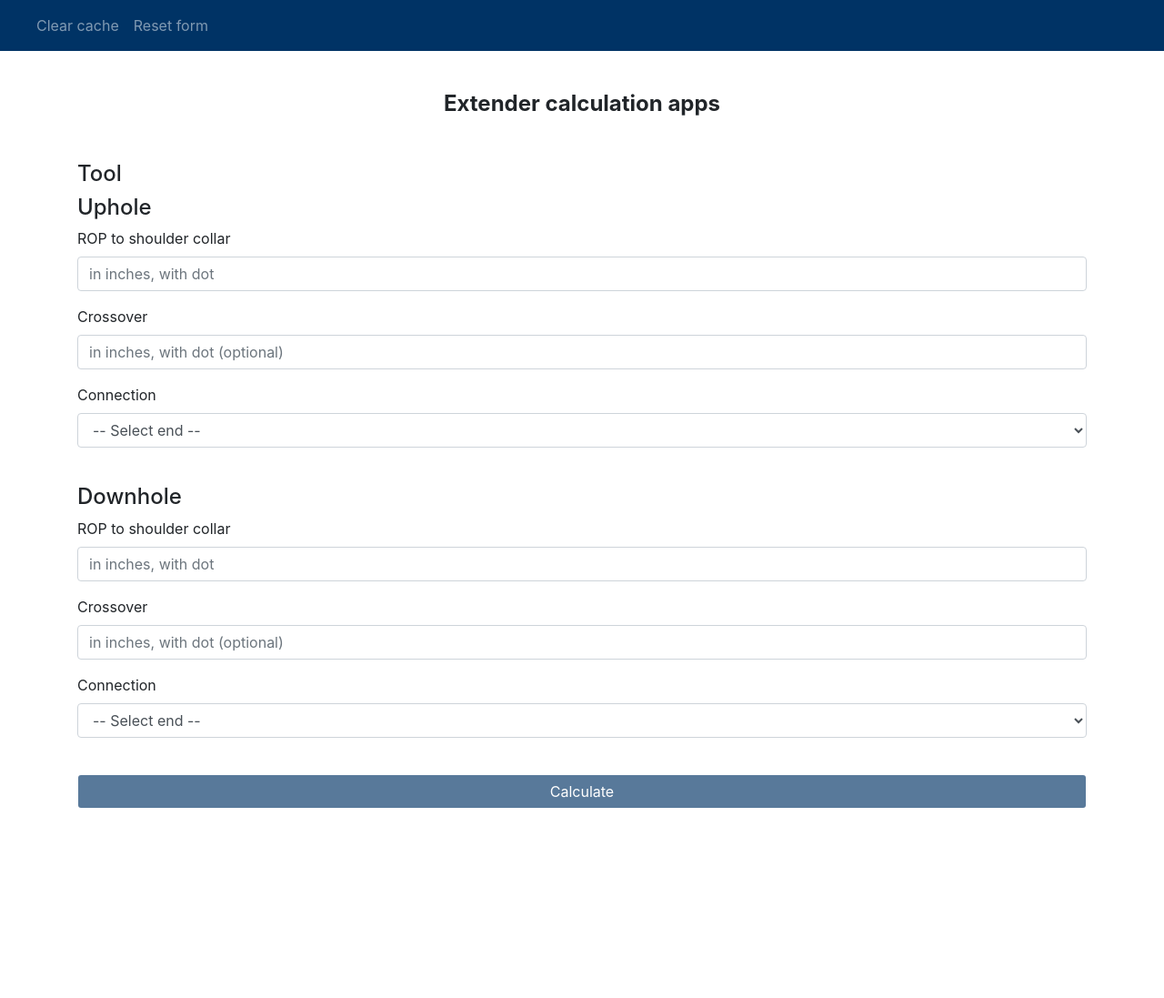
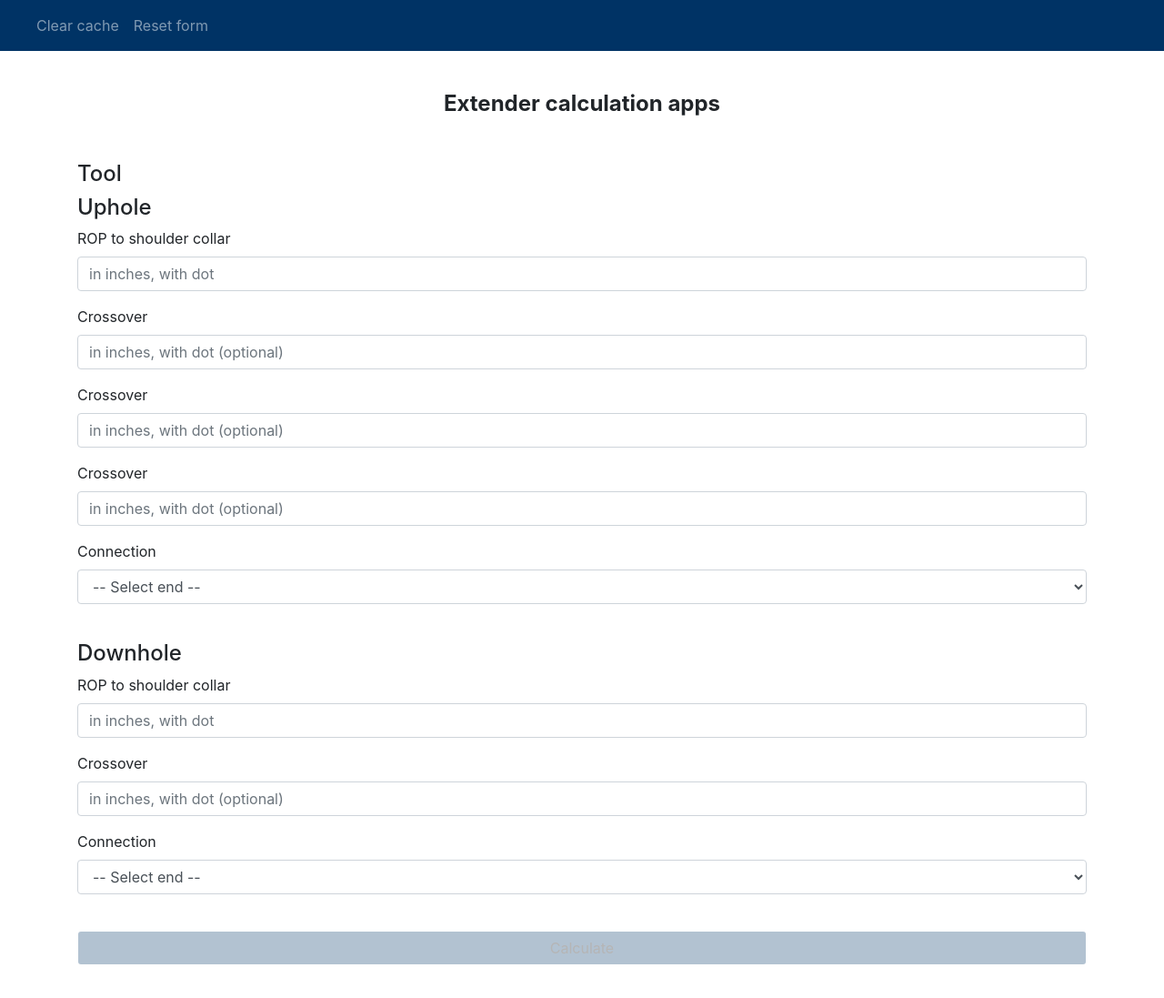
Before and after one commit to binancepwx1/slb-prods, a plain HTML site: page index.html in a window 1280 px wide. Shown: the whole page at 91% size. Before the commit the page ends 925 px from the top, so only its background shows below. Drawn offline with Linux system fonts and the light colour scheme.

Commit message:
realign the element which wrong placed

```diff
--- a/index.html
+++ b/index.html
@@ -70,6 +70,14 @@
                 <input class="form-control" type="number" id="up_rop2usc" placeholder="in inches, with dot">
               </div>
               <div class="form-group">
+                <label for="down_crossover">Crossover</label>
+                <input class="form-control" type="number" id="down_crossover" placeholder="in inches, with dot (optional)">
+              </div>
+              <div class="form-group">
+                <label for="down_crossover">Crossover</label>
+                <input class="form-control" type="number" id="down_crossover" placeholder="in inches, with dot (optional)">
+              </div>
+              <div class="form-group">
                 <label for="up_crossover">Crossover</label>
                 <input class="form-control" type="number" id="up_crossover" placeholder="in inches, with dot (optional)">
               </div>
@@ -122,7 +130,7 @@
 
           <br>
           <div class="form-group">
-            <button class="form-control btn" style="background-color: #003365; color: #fff" type="button" onclick="doCalculate()" id="calc_btn" disabled>Calculate</button>
+            <button class="form-control btn" style="background-color: #8aa2ba; color: rgb(142, 142, 142)" type="button" onclick="doCalculate()" id="calc_btn" disabled>Calculate</button>
           </div>
         </form>
       </div>
--- a/sw.js
+++ b/sw.js
@@ -12,9 +12,6 @@ self.addEventListener('install', (e) => {
        "./img/demo/apple-touch-icon-72x72.png",
        "./img/demo/apple-touch-icon-76x76.png",
        "./css/bootstrap.min.css",
-       "./js/jquery-3.4.1.slim.min.js",
-       "./js/popper.min.js",
-       "./js/bootstrap.min.js",
        "./js/object.js",
        "./js/formula.js",
        "./js/form.js",
```
